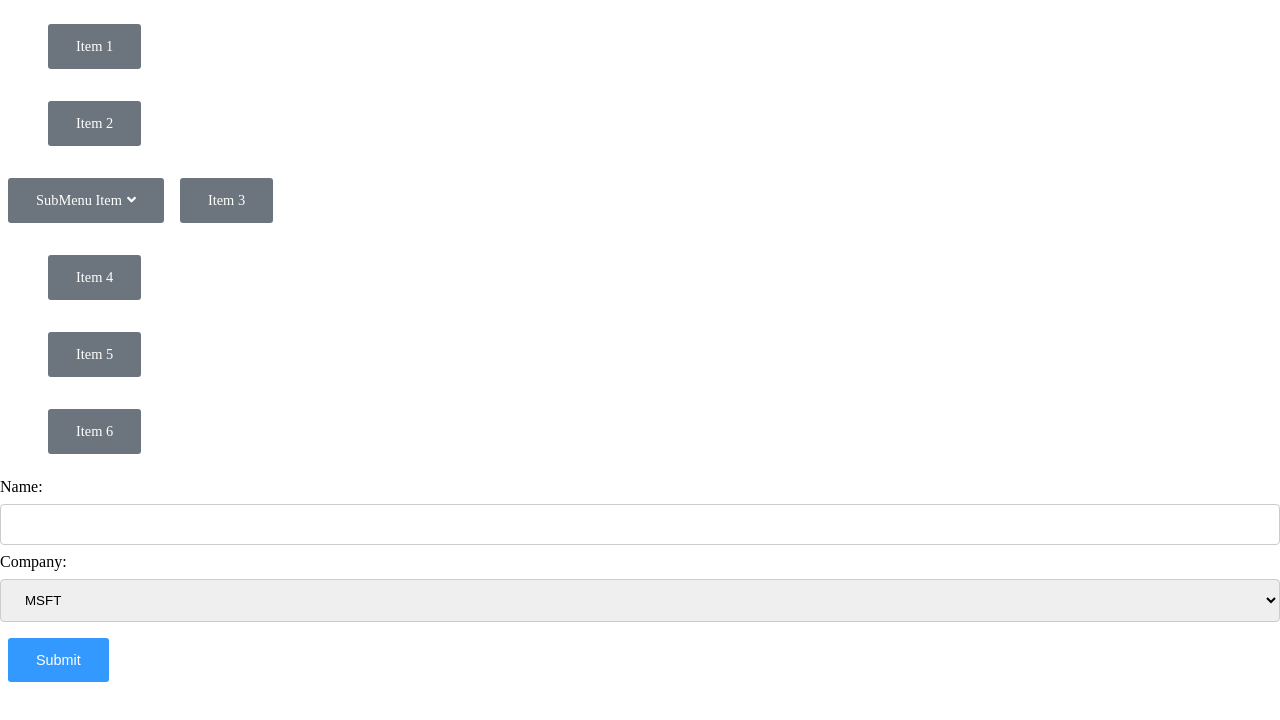
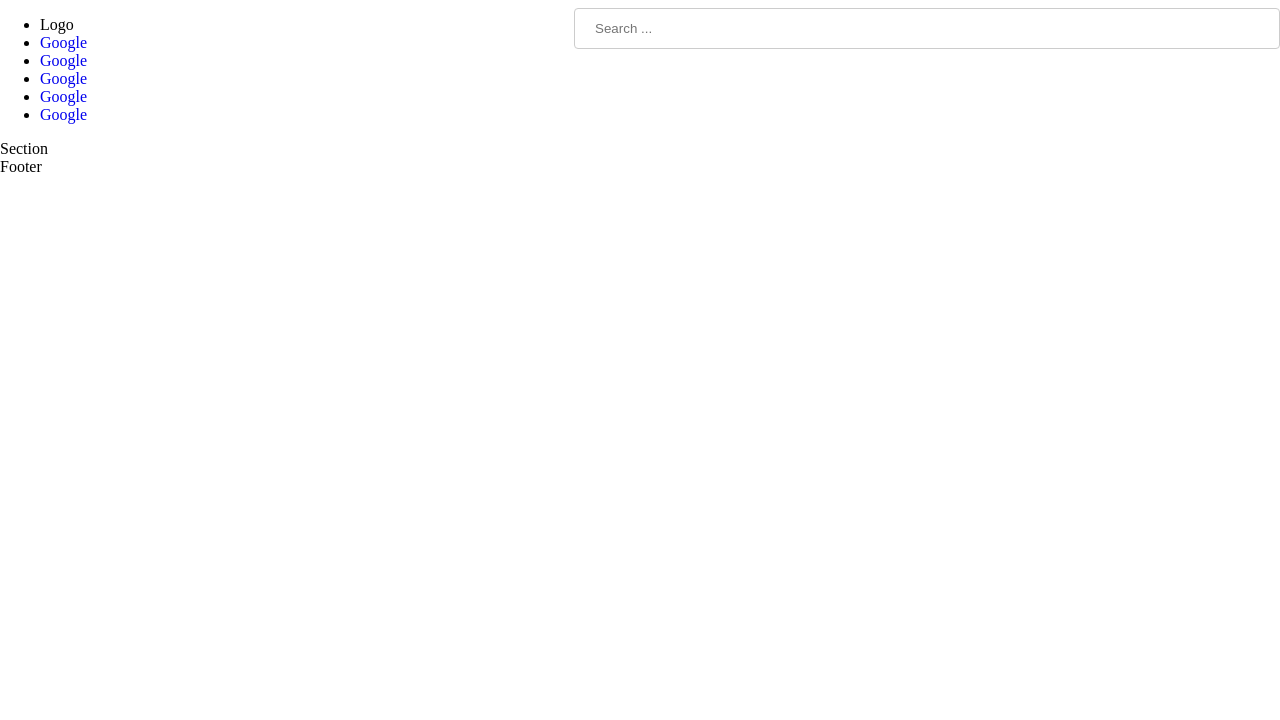
Before and after one commit to Habib97SE/simple-react-system, a React (Create React App) app: page / in a window 1280 px wide. Shown: the top 720 px of the page. Built offline with nearby package versions, Linux system fonts and the light colour scheme.

Commit message:
Daily commit

```diff
--- a/src/App.css
+++ b/src/App.css
@@ -15,6 +15,17 @@ main {
     text-align: center;
     vertical-align: center;
     line-height: 100vh
+}
+
+.container {
+    display: flex;
+    flex-direction: row;
+    justify-content: space-between;
+    align-items: stretch;
+    align-content: center;
+}
+.flex-item {
+    flex-grow: 2;
 }
 
 .icon {
--- a/src/App.js
+++ b/src/App.js
@@ -6,24 +6,6 @@ import Select from "./components/Forms/Select";
 
 function App() {
   const [name, setName] = useState("");
-  let options = ["MSFT", "AAPL", "TSLA", "SQ"];
-
-  let navItems = [
-    { hasSubMenu: false, link: "https://www.google.com", text: "Item 1" },
-    { hasSubMenu: false, link: "https://www.bing.com", text: "Item 2" },
-    {
-      hasSubMenu: true,
-      text: "SubMenu Item",
-      subMenuItems: [
-        { link: "https://www.facebook.com", text: "Facebook" },
-        { link: "https://www.twitter.com", text: "Twitter" },
-      ],
-    },
-    { hasSubMenu: false, link: "https://www.google.com", text: "Item 3" },
-    { hasSubMenu: false, link: "https://www.bing.com", text: "Item 4" },
-    { hasSubMenu: false, link: "https://www.google.com", text: "Item 5" },
-    { hasSubMenu: false, link: "https://www.bing.com", text: "Item 6" },
-  ];
 
   const handleSubmit = (e) => {
     e.preventDefault();
@@ -31,13 +13,37 @@ function App() {
   };
   return (
     <>
-      <Navigation items={navItems} cssClass="btn btn-secondary" />
-      {/* Form */}
-      <form method="Post" onSubmit={handleSubmit}>
-        <TextField label="Name:" type="text" />
-        <Select label="Company:" name="cars" options={options} />
-        <input type="submit" className="btn btn-primary" />
-      </form>
+      <header>
+        <div className="container">
+          <div className="flex-item">
+            <nav>
+              <ul>
+                <li>Logo</li>
+                <li>
+                  <a href="https://google.com">Google</a>
+                </li>
+                <li>
+                  <a href="https://google.com">Google</a>
+                </li>
+                <li>
+                  <a href="https://google.com">Google</a>
+                </li>
+                <li>
+                  <a href="https://google.com">Google</a>
+                </li>
+                <li>
+                  <a href="https://google.com">Google</a>
+                </li>
+              </ul>
+            </nav>
+          </div>
+          <div className="flex-item">
+            <input type="text" placeholder="Search ..." />
+          </div>
+        </div>
+      </header>
+      <section>Section</section>
+      <footer>Footer</footer>
     </>
   );
 }
--- a/src/Pages/Login.jsx
+++ b/src/Pages/Login.jsx
@@ -1,10 +1,10 @@
 import React from "react";
-import
+import Navigation from "../components/Navigation/Navigation";
 
 export const Login = (props) => {
     return (
       <>
-
+        <Navigation  />
       </>
     );
 }
--- a/src/components/Navigation/Navigation.jsx
+++ b/src/components/Navigation/Navigation.jsx
@@ -4,7 +4,7 @@ import SubMenu from "./SubMenu";
 export default function Navigation(props) {
   const checkNavItem = (value, index) => {
     return value.hasSubMenu ? (
-      <SubMenu item={value} />
+      <li className="btn btn-secondary subnav"><SubMenu item={value} /></li>
     ) : (
       createNavItem(value, index)
     );
--- a/src/components/Navigation/SubMenu.jsx
+++ b/src/components/Navigation/SubMenu.jsx
@@ -2,18 +2,18 @@ import React from "react";
 
 export default function SubMenu(props) {
   return (
-    <li className="btn btn-secondary subnav">
-      {props.item.text}
+      <>
+        {props.item.text}
       <i className="fas fa-angle-down icon"></i>
       <ul className="subnav-content">
         {props.item.subMenuItems.map((subValue, subIndex) => (
-          <a href={subValue.link} target="_blank">
+          <a href={subValue.link} rel="noreferrer" target="_blank">
             <li key={subIndex} className="btn btn-secondary">
               {subValue.text}
             </li>
           </a>
         ))}
       </ul>
-    </li>
+      </>
   );
 }
```
